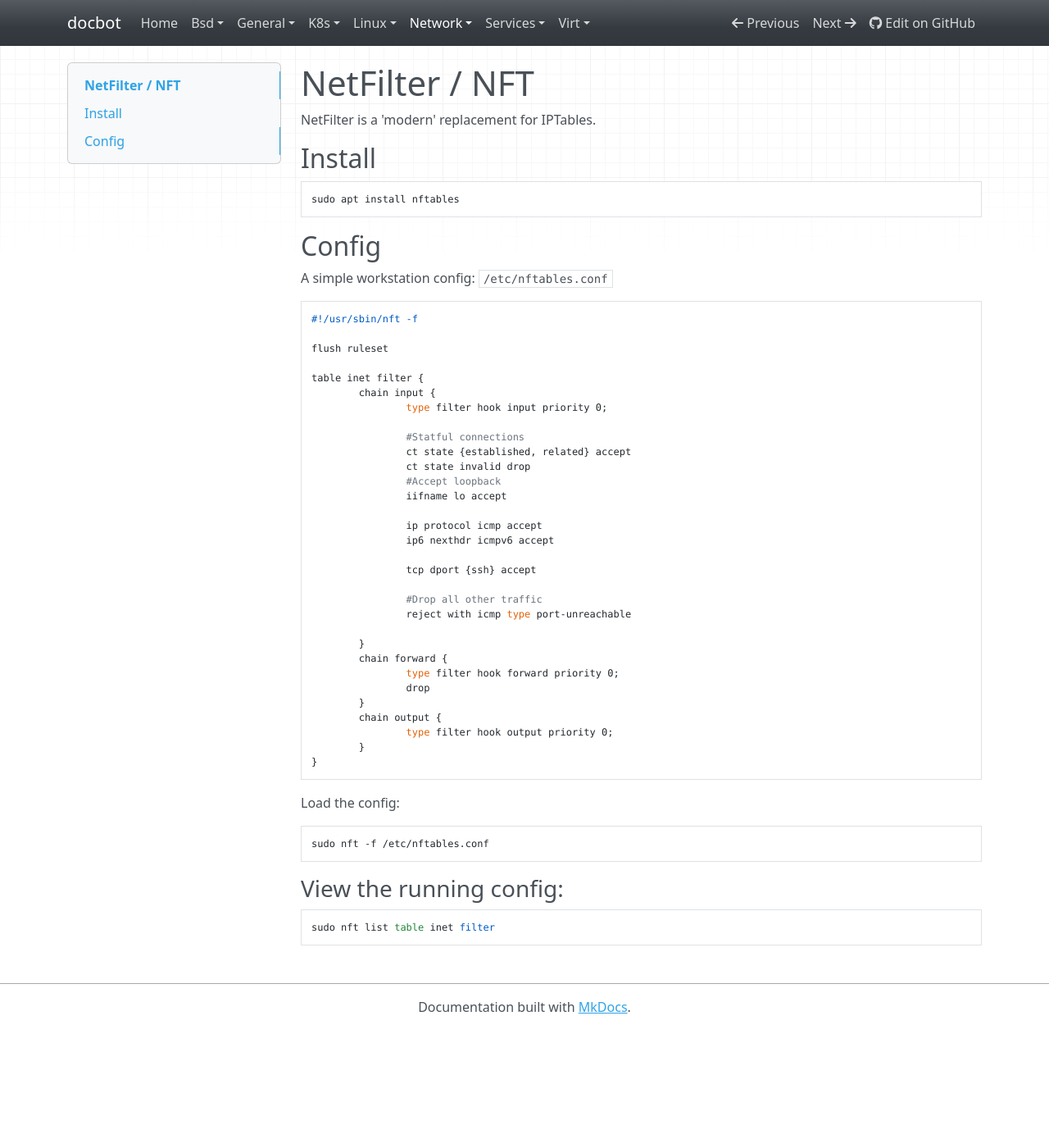
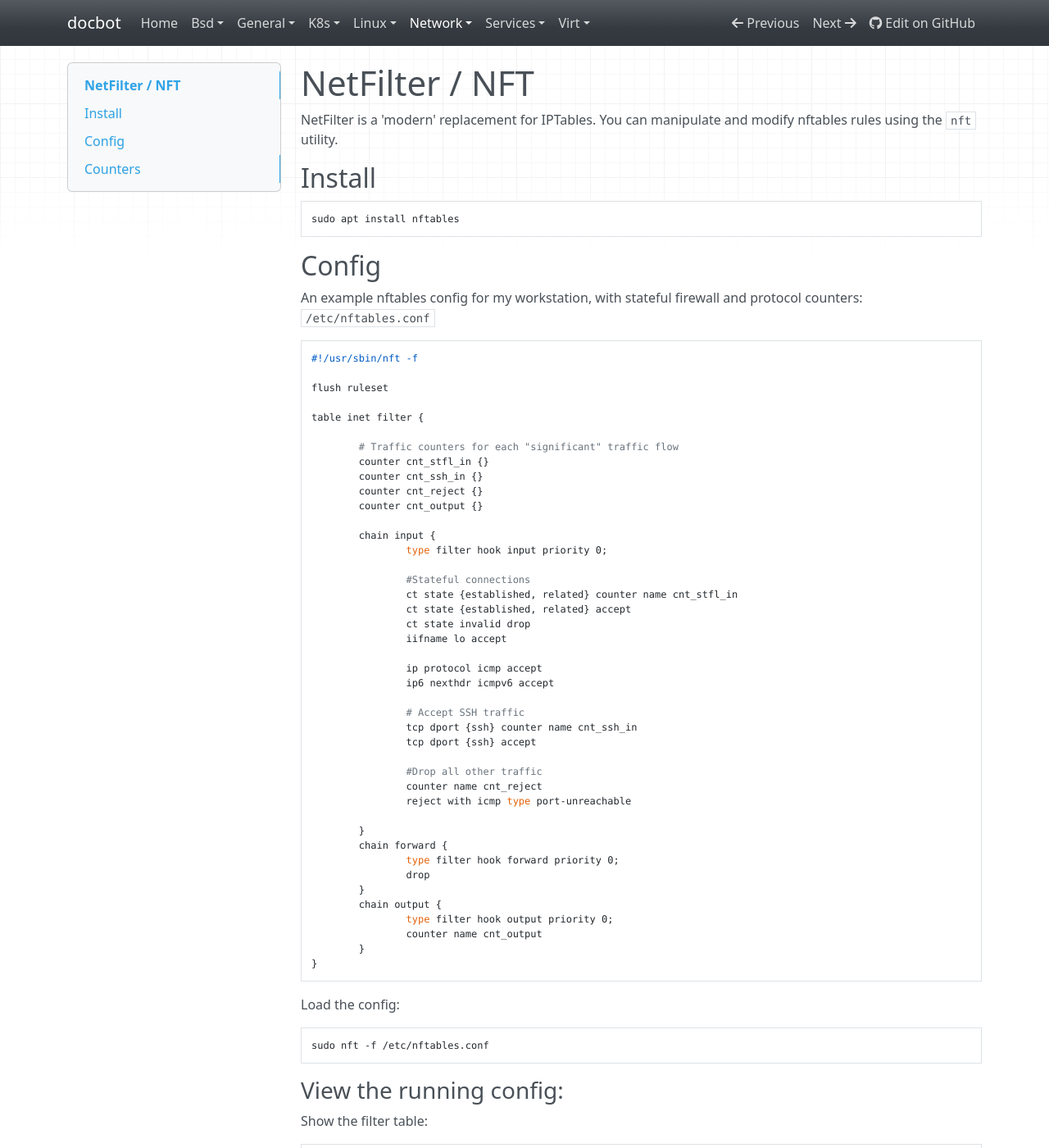
Before and after one commit to noahbailey/docbot, an MkDocs documentation site: the page built from docs/network/nftables.md, in a window 1280 px wide and 1400 px high. Shown: the whole window at 82% size. Built offline with MkDocs 1.6.1, drawn with Linux system fonts in a browser that asks for light colours; nearby versions of some CDN libraries; some of the changed text lies outside the part shown.

Commit message:
Add counters & examples to nft / nftables

````diff
--- a/docs/network/nftables.md
+++ b/docs/network/nftables.md
@@ -1,6 +1,6 @@
 # NetFilter / NFT
 
-NetFilter is a 'modern' replacement for IPTables.
+NetFilter is a 'modern' replacement for IPTables. You can manipulate and modify nftables rules using the `nft` utility.
 
 ## Install
 
@@ -8,7 +8,7 @@ NetFilter is a 'modern' replacement for IPTables.
 
 ## Config
 
-A simple workstation config: `/etc/nftables.conf`
+An example nftables config for my workstation, with stateful firewall and protocol counters: `/etc/nftables.conf`
 
 ```sh
 #!/usr/sbin/nft -f
@@ -16,21 +16,31 @@ A simple workstation config: `/etc/nftables.conf`
 flush ruleset
 
 table inet filter {
+
+        # Traffic counters for each "significant" traffic flow
+        counter cnt_stfl_in {}
+        counter cnt_ssh_in {}
+        counter cnt_reject {}
+        counter cnt_output {}
+
         chain input {
                 type filter hook input priority 0;
 
-                #Statful connections
+                #Stateful connections
+                ct state {established, related} counter name cnt_stfl_in
                 ct state {established, related} accept
                 ct state invalid drop
-                #Accept loopback
                 iifname lo accept
 
                 ip protocol icmp accept
                 ip6 nexthdr icmpv6 accept
 
+                # Accept SSH traffic
+                tcp dport {ssh} counter name cnt_ssh_in
                 tcp dport {ssh} accept
 
                 #Drop all other traffic
+                counter name cnt_reject
                 reject with icmp type port-unreachable
 
         }
@@ -40,6 +50,7 @@ table inet filter {
         }
         chain output {
                 type filter hook output priority 0;
+                counter name cnt_output
         }
 }
 ```
@@ -50,4 +61,95 @@ Load the config:
 
 ### View the running config:
 
+Show the filter table:
+
     sudo nft list table inet filter
+
+
+Show all rulesets:
+
+    sudo nft list ruleset
+
+
+## Counters
+
+Note the lines in the original config with `counter name foobar` in them - these lines will increase a traffic counter any time they are matched.
+
+View the traffic counters:
+
+    sudo nft list counters
+
+```
+table inet filter {
+	counter cnt_stfl_in {
+		packets 51122 bytes 157539019
+	}
+	counter cnt_ssh_in {
+		packets 0 bytes 0
+	}
+	counter cnt_reject {
+		packets 154 bytes 21229
+	}
+	counter cnt_output {
+		packets 35806 bytes 100711748
+	}
+}
+```
+
+Expose traffic counter data in JSON format:
+
+    sudo nft -j list counters
+
+```json
+{
+  "nftables": [
+    {
+      "metainfo": {
+        "version": "0.9.8",
+        "release_name": "E.D.S.",
+        "json_schema_version": 1
+      }
+    },
+    {
+      "counter": {
+        "family": "inet",
+        "name": "cnt_stfl_in",
+        "table": "filter",
+        "handle": 4,
+        "packets": 51205,
+        "bytes": 157560843
+      }
+    },
+    {
+      "counter": {
+        "family": "inet",
+        "name": "cnt_ssh_in",
+        "table": "filter",
+        "handle": 5,
+        "packets": 0,
+        "bytes": 0
+      }
+    },
+    {
+      "counter": {
+        "family": "inet",
+        "name": "cnt_reject",
+        "table": "filter",
+        "handle": 6,
+        "packets": 157,
+        "bytes": 21445
+      }
+    },
+    {
+      "counter": {
+        "family": "inet",
+        "name": "cnt_output",
+        "table": "filter",
+        "handle": 7,
+        "packets": 35885,
+        "bytes": 100727274
+      }
+    }
+  ]
+}
+```
````
